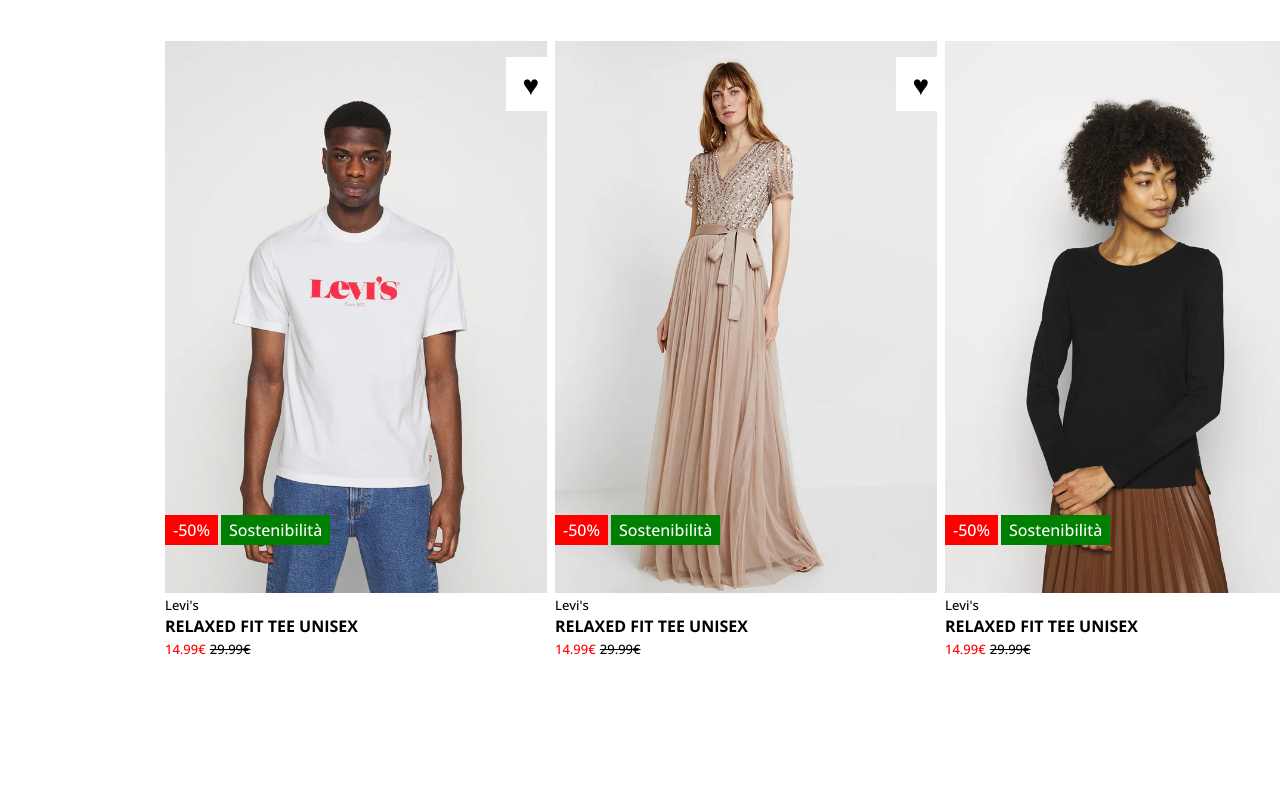
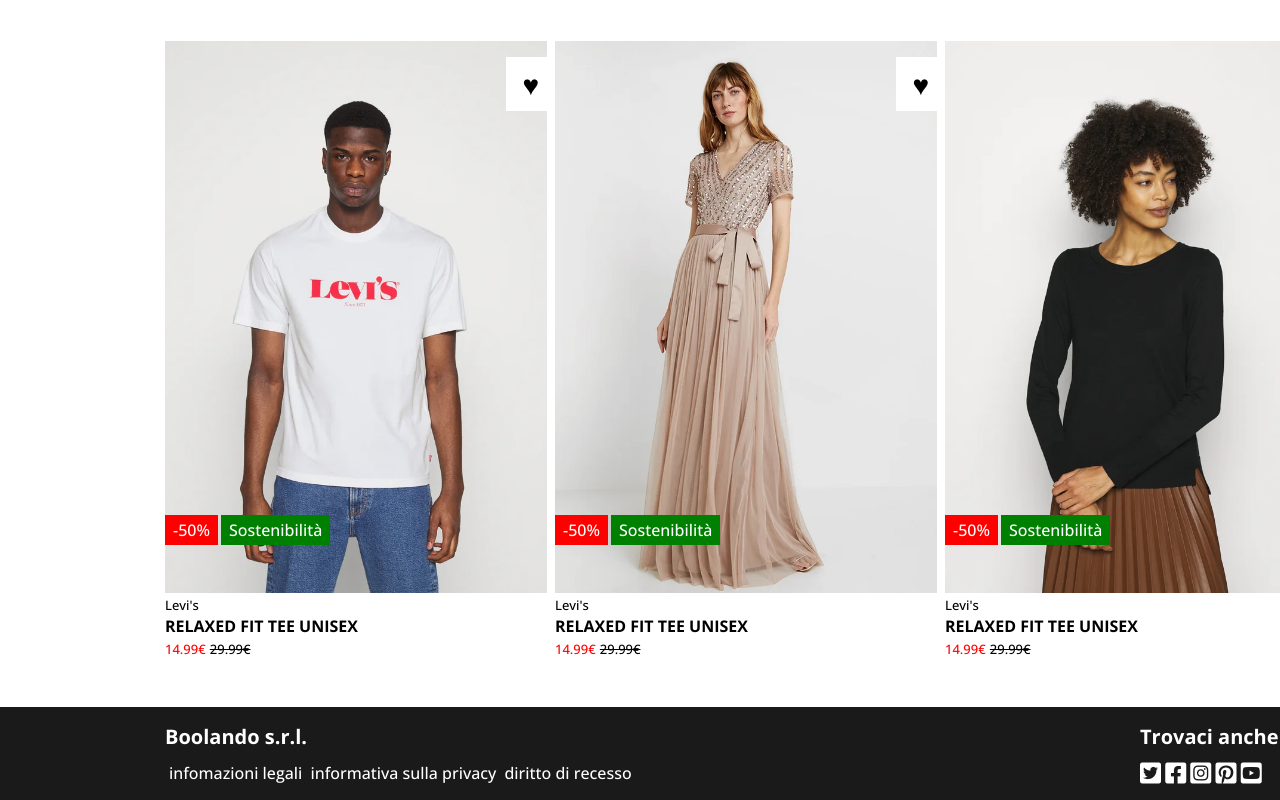
Before and after one commit to EliaBuratti/html-css-boolando, a plain HTML site: page index.html in a window 1280 px wide. Shown: the part 734-1534 px from the top of the page. Before the commit the page ends 1393 px from the top, so only its background shows below. Drawn offline with nearby package versions, Linux system fonts and the light colour scheme.

Commit message:
complete footer section

```diff
--- a/assets/css/style.css
+++ b/assets/css/style.css
@@ -12,6 +12,7 @@
     --tx_color: white;
     --discount_color: red;
     --bg_sustainability_color: green;
+    --bg_footer:hsl(0deg 0% 10.2%);
 }
 
 header {
@@ -21,11 +22,16 @@ header {
     left: 0;
 }
 
+footer {
+    background-color: var(--bg_footer);
+    color: var(--tx_color);
+    padding: 1rem;
+}
+
 body {
     font-family: 'Open Sans', sans-serif;
     min-width: 1500px;
 }
-
 
 
 .container {
@@ -51,9 +57,16 @@ body {
     width: calc(100% / 12 * 8);
 }
 
+.col-10 {
+    width: calc(100% / 12 *10);
+}
+
 .center {
     text-align: center;
     align-items: center;
+}
+.no-style {
+    list-style-type: none;
 }
 
 
@@ -67,7 +80,6 @@ body {
 }
 
 .left {
-    display: flex;
     justify-content: start;
 }
 
@@ -77,18 +89,13 @@ body {
 }
 
 
-header .no-style>li {
-    list-style-type: none;
-    display: inline-block;
-
-}
-
 header .col-2>a>i {
     color: var(--tx_color);
 }
 
-header .no-style>li , header .col-2>a>i {
+.no-style>li , header .col-2>a>i {
     padding-left: 0.25rem;
+    display: inline-block;
 }
 /* #end header region */
 
@@ -96,6 +103,8 @@ header .no-style>li , header .col-2>a>i {
 
 main .row {
     margin-top:3rem;
+    margin-bottom: 3rem;
+
 }
 
 
@@ -216,3 +225,16 @@ main .picture>div {
 
 
 /* end main region */
+
+/* footer section */
+footer h4{
+    font-size: 1.25rem;
+    margin-bottom: 0.75rem;
+}
+
+.social>a>i {
+    color: var(--tx_color);
+}
+
+
+/* end footer section */
--- a/index.html
+++ b/index.html
@@ -151,7 +151,33 @@
         </main>
 
         <footer>
+            <div class="container">
 
+                <div class="row">
+
+                    <div class=" col-10 left">
+                        <h4>Boolando s.r.l.</h4>
+                            <ul class="no-style" >
+                                <li>infomazioni legali</li>
+                                <li>informativa sulla privacy</li>
+                                <li>diritto di recesso</li>
+                            </ul>
+                    </div>
+                    <div class="col-2 left">
+                        <h4>Trovaci anche su</h4>
+                        <div class="social">
+                            <a href="#"><i class="fa-brands fa-square-twitter fa-xl"></i></a>
+                            <a href="#"><i class="fa-brands fa-square-facebook fa-xl"></i></a>
+                            <a href="#"><i class="fa-brands fa-square-instagram fa-xl"></i></a>
+                            <a href="#"><i class="fa-brands fa-square-pinterest fa-xl"></i></a>
+                            <a href="#"><i class="fa-brands fa-square-youtube fa-xl"></i></a>
+                        </div>
+
+
+                    </div>
+
+                </div>
+            </div>
         </footer>
 
     </body>
```
